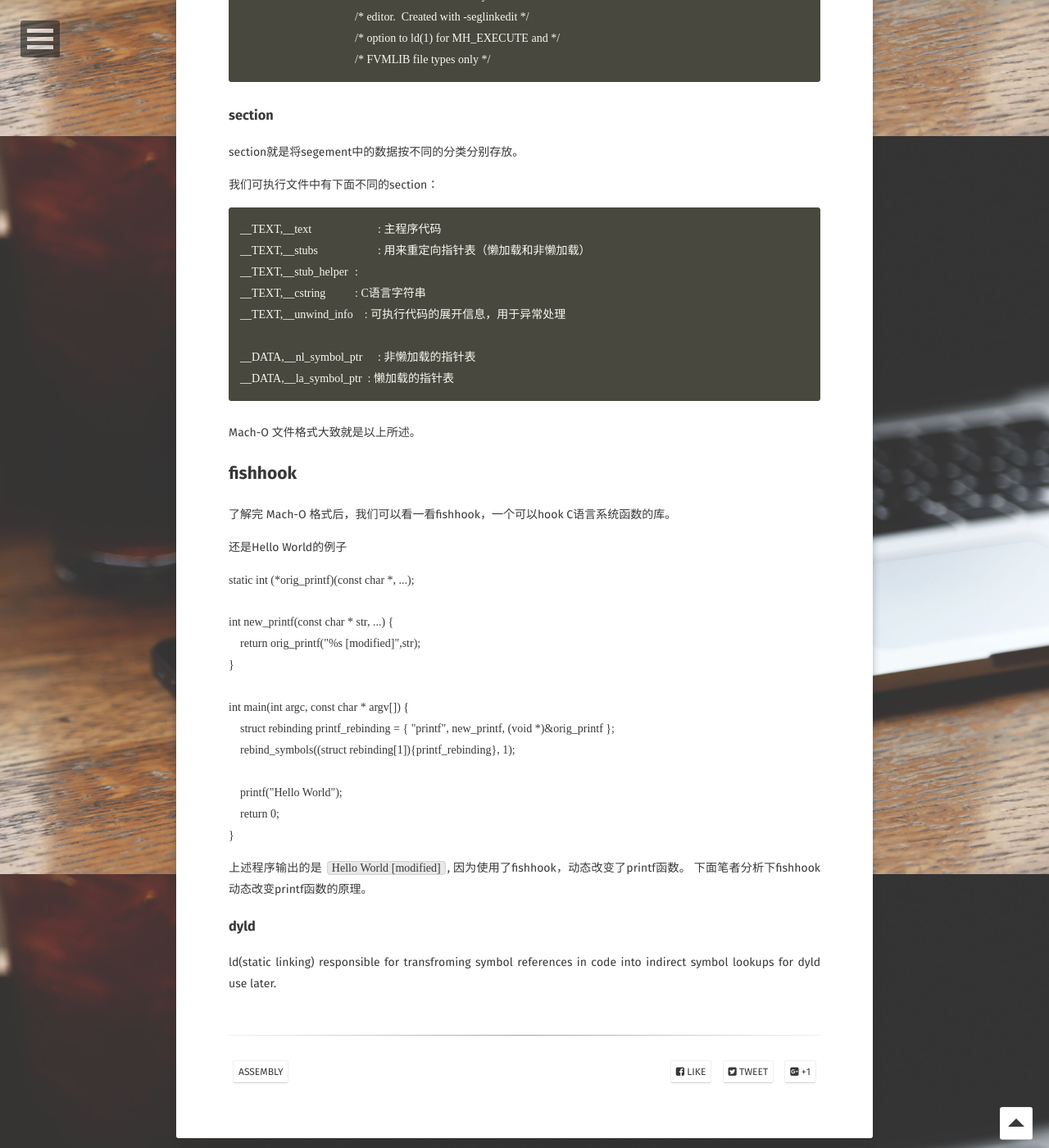
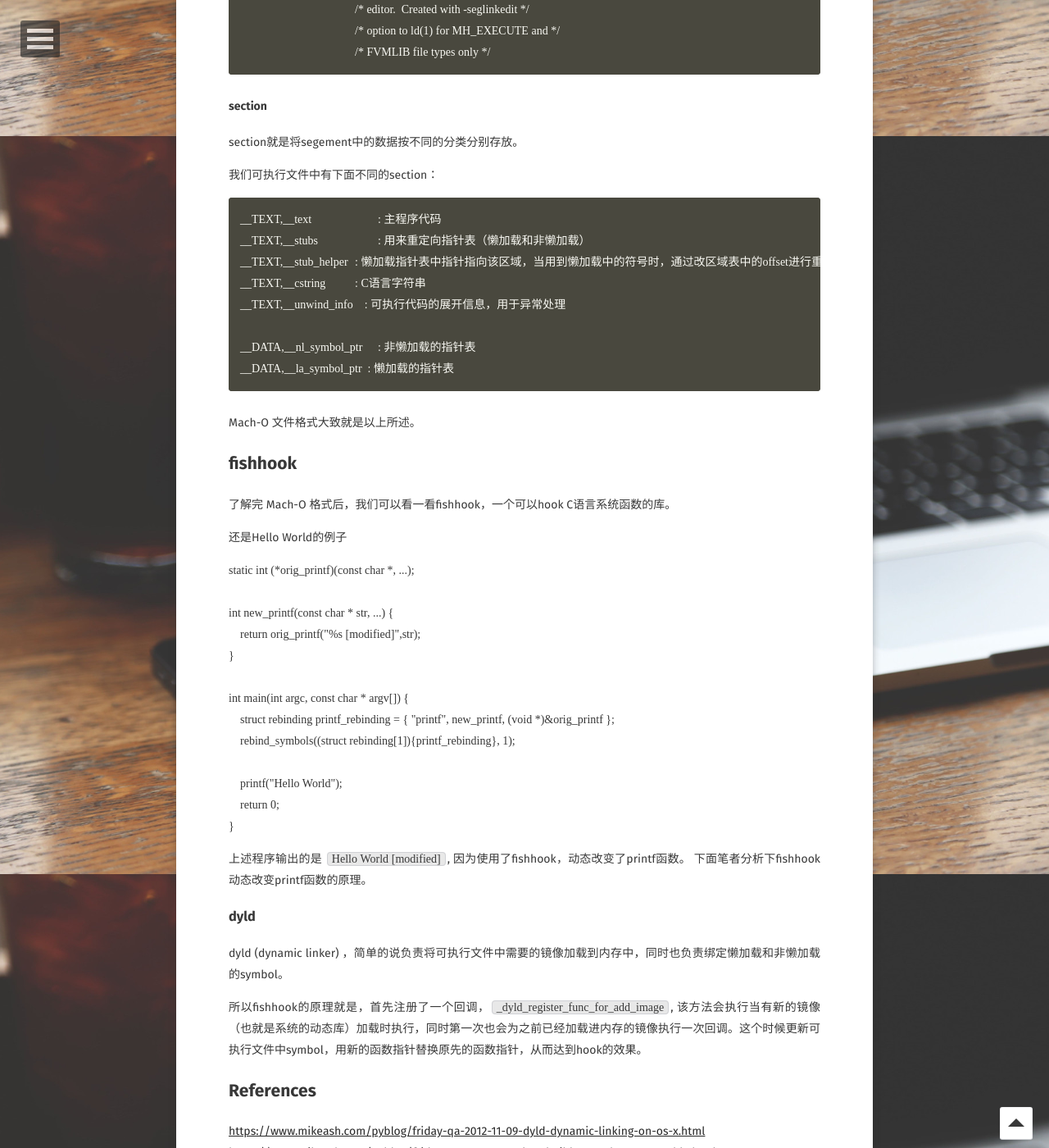
Before and after one commit to longjianjiang/longjianjiang.github.io, a Jekyll site: the page built from _posts/2018-10-12-hello-world.md, in a window 1280 px wide and 1400 px high, scrolled down 6134 px. Shown: the whole window at 82% size. Built offline with Jekyll 4.4.1, drawn with Linux system fonts in a browser that asks for light colours; some web fonts are replaced; comment, search, counter and statistics services are not loaded; some of the changed text lies outside the part shown.

Commit message:
update hello world

````diff
--- a/_posts/2018-10-12-hello-world.md
+++ b/_posts/2018-10-12-hello-world.md
@@ -181,8 +181,8 @@
 };
 ```
 
-其中header中的flags表示dyld的加载标志位，具体取值可以去 `#include <mach-o/loader.h>` 中查看，头文件中有详细的注释。
-所以综上，header中包含一些类型的信息，表示运行的环境（cpu架构类型）。同时flags会影响可执行文件执行的流程。
+其中header中的flags表示dyld的加载标志位，flags会影响可执行文件执行的流程。具体取值可以去 `#include <mach-o/loader.h>` 中查看，头文件中有详细的注释。
+所以综上，header中包含一些类型的信息，运行的环境（cpu架构类型），加载命令的信息（加载命令的个数和大小）。
 
 ### load commands
 
@@ -238,7 +238,7 @@
 					/* FVMLIB file types only */
 ```
 
-### section
+#### section
 
 section就是将segement中的数据按不同的分类分别存放。
 
@@ -247,7 +247,7 @@
 ```
 __TEXT,__text			: 主程序代码
 __TEXT,__stubs			: 用来重定向指针表（懒加载和非懒加载）
-__TEXT,__stub_helper	:
+__TEXT,__stub_helper	: 懒加载指针表中指针指向该区域，当用到懒加载中的符号时，通过改区域表中的offset进行重定向
 __TEXT,__cstring		: C语言字符串
 __TEXT,__unwind_info    : 可执行代码的展开信息，用于异常处理
 
@@ -283,4 +283,11 @@
 下面笔者分析下fishhook 动态改变printf函数的原理。
 
 ### dyld
-ld(static linking) responsible for transfroming symbol references in code into indirect symbol lookups for dyld use later.
+dyld (dynamic linker) ，简单的说负责将可执行文件中需要的镜像加载到内存中，同时也负责绑定懒加载和非懒加载的symbol。
+
+所以fishhook的原理就是，首先注册了一个回调，`_dyld_register_func_for_add_image`, 该方法会执行当有新的镜像（也就是系统的动态库）加载时执行，同时第一次也会为之前已经加载进内存的镜像执行一次回调。这个时候更新可执行文件中symbol，用新的函数指针替换原先的函数指针，从而达到hook的效果。
+
+## References
+
+[https://www.mikeash.com/pyblog/friday-qa-2012-11-09-dyld-dynamic-linking-on-os-x.html](https://www.mikeash.com/pyblog/friday-qa-2012-11-09-dyld-dynamic-linking-on-os-x.html)
+[https://www.mikeash.com/pyblog/friday-qa-2012-11-30-lets-build-a-mach-o-executable.html](https://www.mikeash.com/pyblog/friday-qa-2012-11-30-lets-build-a-mach-o-executable.html)
````
Also changed, not shown: other parts of _posts/2018-10-12-hello-world.md (+3 -3 lines).
